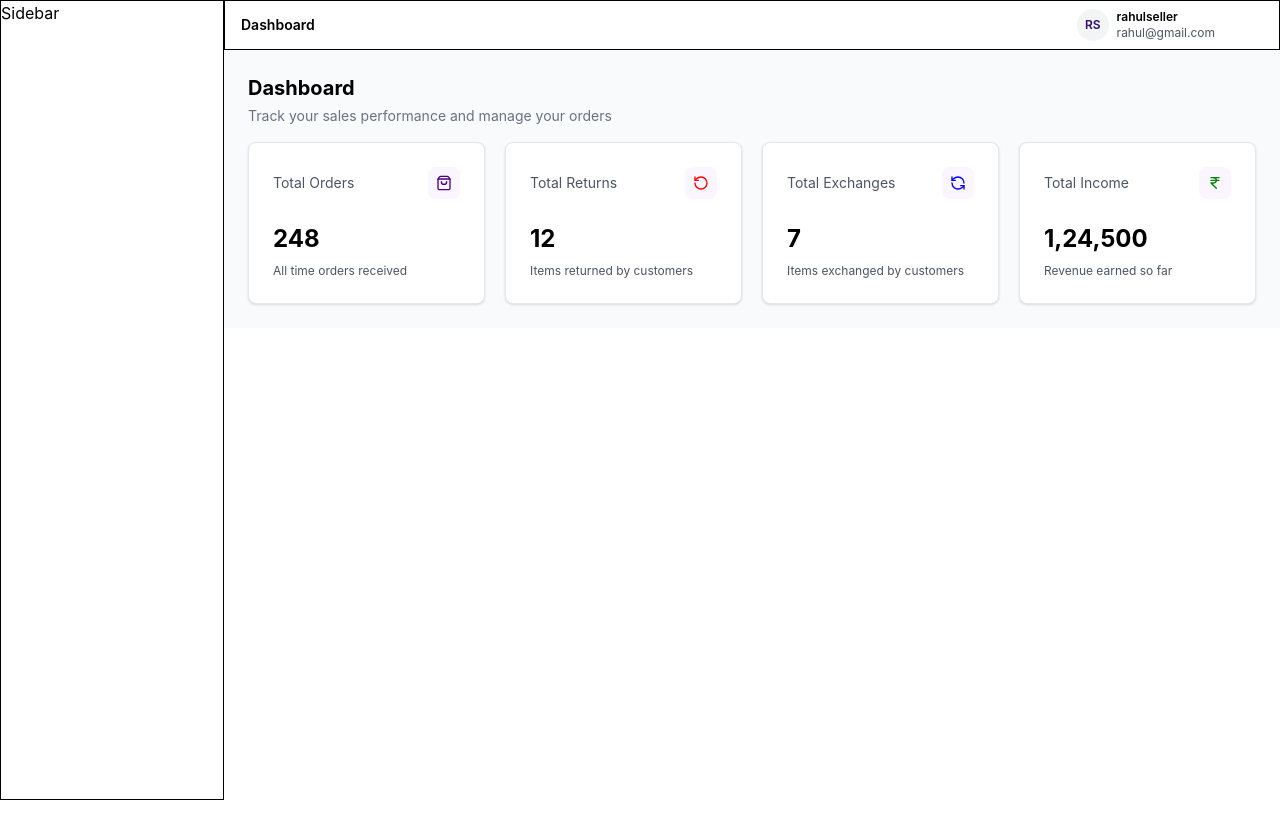
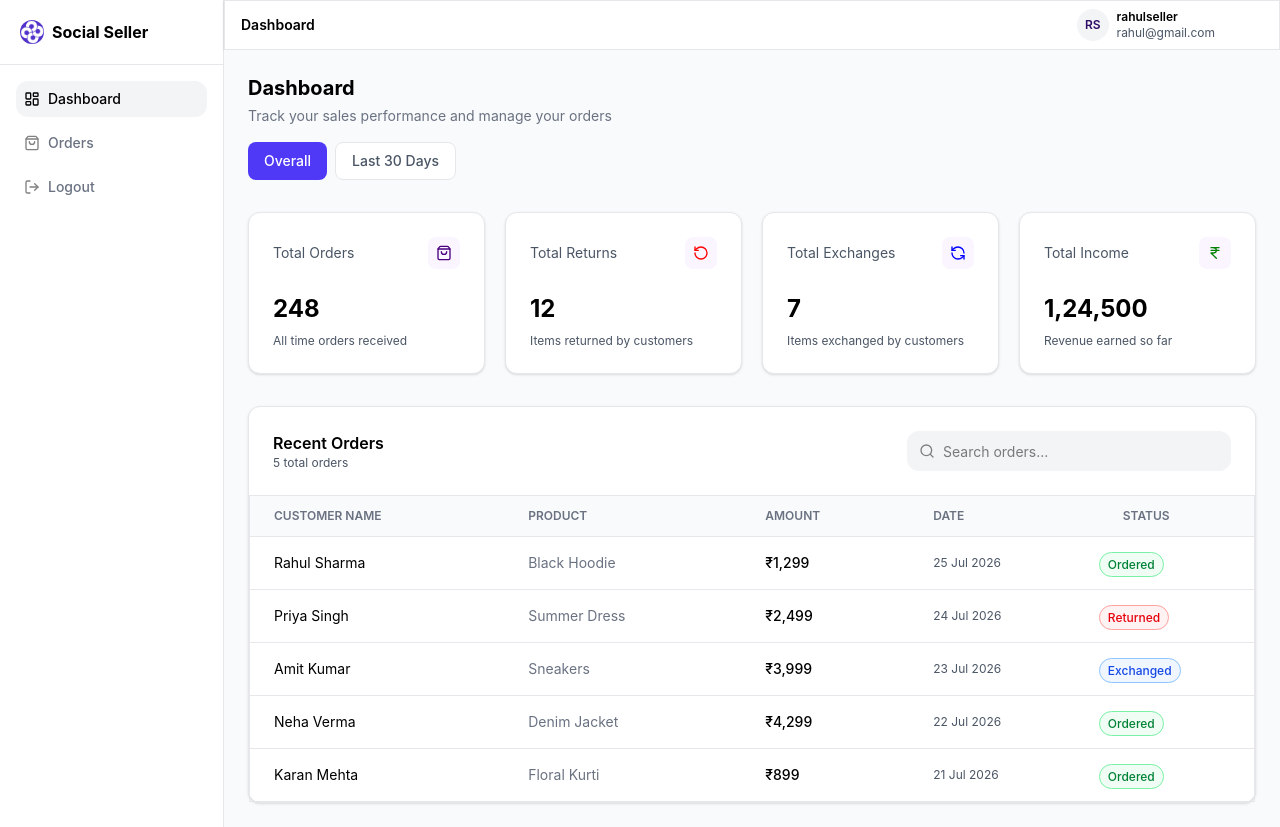
Before and after one commit to kajolsinghme/SocialSeller, a React (Vite) app in the folder frontend/: page / in a window 1280 px wide. Before the commit the page ends 800 px from the top, so only its background shows below. Built offline with nearby package versions, Linux system fonts and the light colour scheme.

Commit message:
feat: enhance Dashboard with OrdersTable component; update Navbar and Sidebar styles; improve StatCard design

```diff
--- a/frontend/src/components/Navbar.jsx
+++ b/frontend/src/components/Navbar.jsx
@@ -1,6 +1,6 @@
 const Navbar = () => {
   return (
-    <div className="border flex justify-between items-center px-4 py-2">
+    <div className=" flex justify-between items-center px-4 py-2 shadow-sm border border-gray-200">
       <h1 className="font-semibold text-sm">Dashboard</h1>
       <div className="flex gap-2">
         <div className="rounded-full border-gray-800 bg-gray-100 flex p-2 justify-center items-center">
--- a/frontend/src/components/OrdersTable.jsx
+++ b/frontend/src/components/OrdersTable.jsx
@@ -1,9 +1,111 @@
-import React from 'react'
+import { SearchIcon } from "lucide-react";
 
 const OrdersTable = () => {
+  const orders = [
+    {
+      id: 1,
+      customerName: "Rahul Sharma",
+      product: "Black Hoodie",
+      amount: "₹1,299",
+      date: "25 Jul 2026",
+      status: "Ordered",
+    },
+    {
+      id: 2,
+      customerName: "Priya Singh",
+      product: "Summer Dress",
+      amount: "₹2,499",
+      date: "24 Jul 2026",
+      status: "Returned",
+    },
+    {
+      id: 3,
+      customerName: "Amit Kumar",
+      product: "Sneakers",
+      amount: "₹3,999",
+      date: "23 Jul 2026",
+      status: "Exchanged",
+    },
+    {
+      id: 4,
+      customerName: "Neha Verma",
+      product: "Denim Jacket",
+      amount: "₹4,299",
+      date: "22 Jul 2026",
+      status: "Ordered",
+    },
+    {
+      id: 5,
+      customerName: "Karan Mehta",
+      product: "Floral Kurti",
+      amount: "₹899",
+      date: "21 Jul 2026",
+      status: "Ordered",
+    },
+  ];
+
   return (
-    <div>OrdersTable</div>
-  )
-}
+    <div className="bg-white border border-gray-200 rounded-xl shadow-sm">
+      <div className="flex justify-between p-6">
+        <div>
+          <h1 className="font-semibold">Recent Orders</h1>
+          <p className="text-gray-600 text-xs">5 total orders</p>
+        </div>
+        <div className="flex justify-start items-center gap-2 bg-gray-100 rounded-xl pl-3">
+          <SearchIcon size={16} color="gray" />
+          <input
+            className=" placeholder:text-sm w-72 outline-none"
+            type="text"
+            placeholder="Search orders..."
+          />
+        </div>
+      </div>
+      <div>
+        <table className="w-full">
+          <thead>
+            <tr className="text-left bg-gray-50 border border-gray-200">
+              <th className="px-6 py-3 text-xs font-semibold text-gray-500 uppercase">
+                Customer Name
+              </th>
+              <th className="px-6 py-3 text-xs font-semibold text-gray-500 uppercase">
+                Product
+              </th>
+              <th className="px-6 py-3 text-xs font-semibold text-gray-500 uppercase">
+                Amount
+              </th>
+              <th className="px-6 py-3 text-xs font-semibold text-gray-500 uppercase">
+                Date
+              </th>
+              <th className="px-6 py-3 text-xs font-semibold text-gray-500 uppercase">
+                Status
+              </th>
+            </tr>
+          </thead>
 
-export default OrdersTable
+          <tbody>
+            {orders.map((order) => (
+              <tr key={order.id} className="border border-gray-200">
+                <td className="px-6 py-4 text-sm">{order.customerName}</td>
+                <td className="px-6 py-4 text-gray-500 text-sm">{order.product}</td>
+
+                <td className="px-6 py-4 text-sm font-medium">{order.amount}</td>
+
+                <td className="px-6 py-4 text-xs text-gray-600">{order.date}</td>
+
+                <td>
+                  <span
+                    className={`px-2 py-1 border text-xs font-medium rounded-2xl ${order.status === "Ordered" ? "bg-green-50 border-green-300 text-green-700" : order.status === "Returned" ? "bg-red-50 border-red-300 text-red-600" : "bg-blue-50 border-blue-300 text-blue-700"}`}
+                  >
+                    {order.status}
+                  </span>
+                </td>
+              </tr>
+            ))}
+          </tbody>
+        </table>
+      </div>
+    </div>
+  );
+};
+
+export default OrdersTable;
--- a/frontend/src/components/Sidebar.jsx
+++ b/frontend/src/components/Sidebar.jsx
@@ -1,9 +1,39 @@
-import React from 'react'
+import { LayoutDashboard, ShoppingBag, LogOut } from "lucide-react";
 
 const Sidebar = () => {
   return (
-    <div className='border w-56'>Sidebar</div>
-  )
-}
+    <div className="bg-white flex flex-col border-r border-gray-200 w-56">
+      <div className="p-5 flex  gap-2 items-center border-b border-gray-200">
+        <img src="./social_seller_logo.png" alt="" className="w-6 h-6 rounded-full" />
+        <h1 className="text-md font-bold">Social Seller</h1>
+      </div>
 
-export default Sidebar
+      <div className="flex-1 p-4">
+        <ul className="space-y-2">
+          <li>
+            <button className="flex items-center gap-2 px-2 py-2 font-medium rounded-xl w-full bg-gray-100 text-sm">
+              <LayoutDashboard size={16} /> Dashboard
+            </button>
+          </li>
+          <li>
+            <button className="flex items-center gap-2 px-2 py-2 font-medium rounded-xl w-full text-gray-500 text-sm">
+              <ShoppingBag color="gray" size={16} /> Orders
+            </button>
+          </li>
+          <li>
+            <button className="flex items-center gap-2 px-2 py-2 font-medium rounded-xl text-gray-500 w-full text-sm">
+              <LogOut
+                size={16}
+                color="gray
+            "
+              />{" "}
+              Logout
+            </button>
+          </li>
+        </ul>
+      </div>
+    </div>
+  );
+};
+
+export default Sidebar;
--- a/frontend/src/components/StatCard.jsx
+++ b/frontend/src/components/StatCard.jsx
@@ -1,6 +1,6 @@
 const StatCard = ({title, value, description, icon}) => {
   return (
-    <div className="w-full bg-white border border-gray-200 p-6 rounded-lg shadow-sm">
+    <div className="w-full bg-white border border-gray-200 p-6 rounded-xl shadow-sm">
       <div className="flex items-center justify-between mb-6">
         <h2 className="text-sm text-gray-600">{title}</h2>
 
--- a/frontend/src/pages/Dashboard.jsx
+++ b/frontend/src/pages/Dashboard.jsx
@@ -2,8 +2,11 @@
 import Navbar from "../components/Navbar";
 import StatCard from "../components/StatCard.jsx";
 import { ShoppingBag, RotateCcw, RefreshCcw, IndianRupee } from "lucide-react";
+import OrdersTable from "../components/OrdersTable.jsx";
+import { useState } from "react";
 
 const Dashboard = () => {
+  const [filter, setFilter] = useState("overall");
   return (
     <div className="flex min-h-screen">
       <Sidebar />
@@ -14,12 +17,56 @@
           <p className="text-gray-500 mt-1 mb-4 text-sm">
             Track your sales performance and manage your orders
           </p>
-          <div className="flex gap-5">
-            <StatCard title="Total Orders" value="248" description="All time orders received" icon={<ShoppingBag size={16} color="indigo"/>} />
-            <StatCard title="Total Returns" value="12" description="Items returned by customers" icon={<RotateCcw size={16} color="red"/>} />
-            <StatCard title="Total Exchanges" value="7" description="Items exchanged by customers" icon={<RefreshCcw size={16} color="blue"/>} />
-            <StatCard title="Total Income" value="1,24,500" description="Revenue earned so far" icon={<IndianRupee size={16} color="green"/>} />
+          <div className="flex gap-2 mb-8">
+            <button
+              onClick={() => setFilter("overall")}
+              className={`px-4 py-2 rounded-lg text-sm cursor-pointer font-medium transition ${
+                filter === "overall"
+                  ? "bg-indigo-600 text-white"
+                  : "bg-white border border-gray-200 text-gray-600"
+              }`}
+            >
+              Overall
+            </button>
+
+            <button
+              onClick={() => setFilter("last30")}
+              className={`px-4 py-2 rounded-lg text-sm cursor-pointer font-medium transition ${
+                filter === "last30"
+                  ? "bg-indigo-600 text-white"
+                  : "bg-white border border-gray-200 text-gray-600"
+              }`}
+            >
+              Last 30 Days
+            </button>
           </div>
+          <div className="flex gap-5 mb-8">
+            <StatCard
+              title="Total Orders"
+              value="248"
+              description="All time orders received"
+              icon={<ShoppingBag size={16} color="indigo" />}
+            />
+            <StatCard
+              title="Total Returns"
+              value="12"
+              description="Items returned by customers"
+              icon={<RotateCcw size={16} color="red" />}
+            />
+            <StatCard
+              title="Total Exchanges"
+              value="7"
+              description="Items exchanged by customers"
+              icon={<RefreshCcw size={16} color="blue" />}
+            />
+            <StatCard
+              title="Total Income"
+              value="1,24,500"
+              description="Revenue earned so far"
+              icon={<IndianRupee size={16} color="green" />}
+            />
+          </div>
+          <OrdersTable />
         </div>
       </div>
     </div>
```
